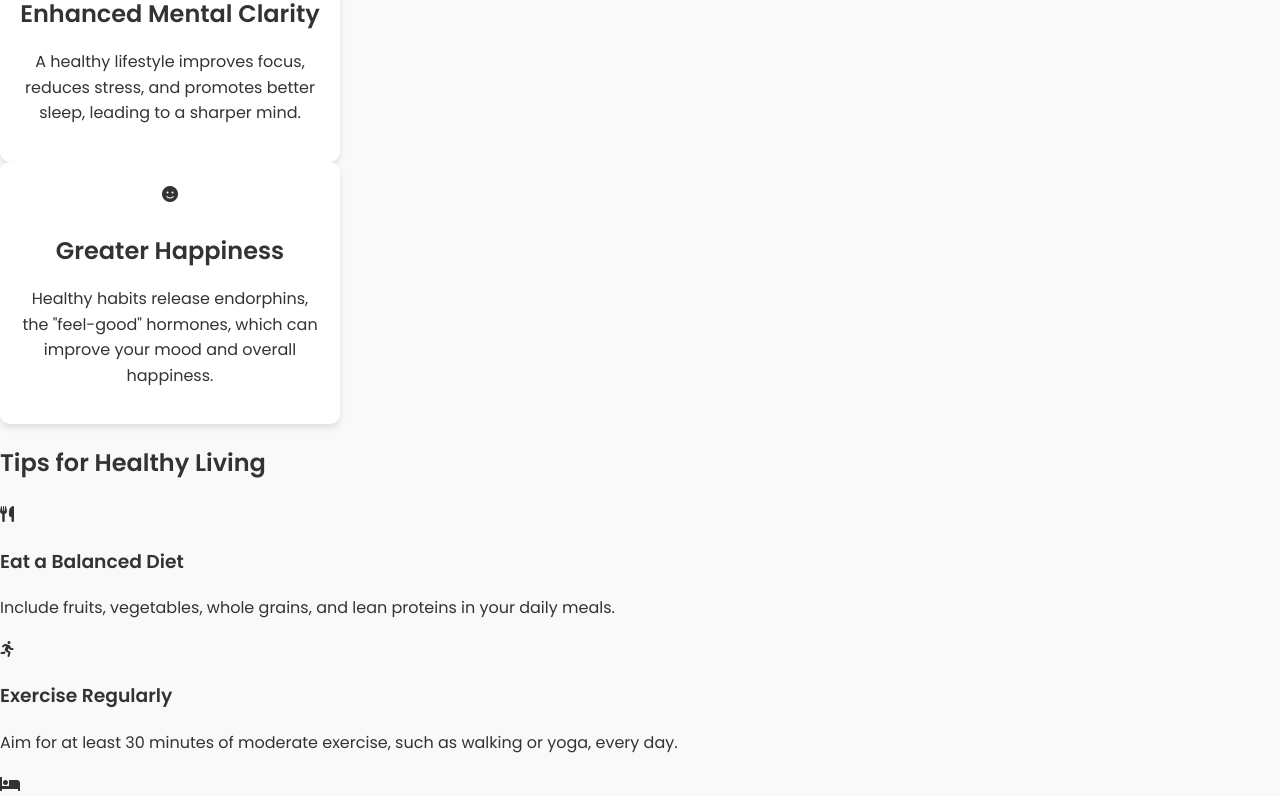
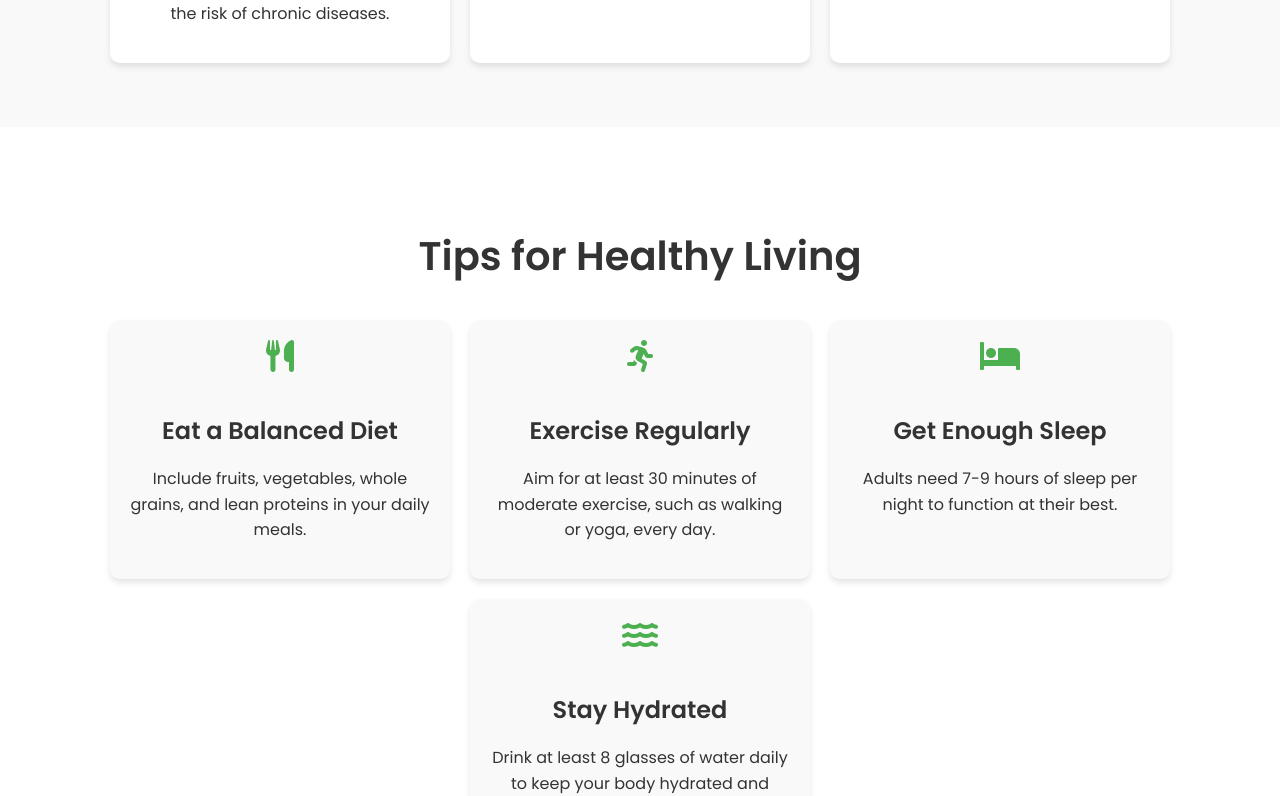
Before and after one commit to shafeekchh/healthyways, a plain HTML site: page index.html in a window 1280 px wide. Shown: the part 1669-2465 px from the top of the page. Drawn offline with Linux system fonts and the light colour scheme.

Commit message:
style.css

```diff
--- a/style.css
+++ b/style.css
@@ -16,9 +16,12 @@ a {
 
 /* Header and Navigation */
 header {
-    background-color: #333;
+    background-color: #4CAF50;
     color: #fff;
     padding: 1rem 0;
+    position: sticky;
+    top: 0;
+    z-index: 1000;
 }
 
 nav {
@@ -44,10 +47,11 @@ nav {
 .nav-links li a {
     color: #fff;
     font-weight: 600;
+    transition: color 0.3s ease;
 }
 
 .nav-links li a:hover {
-    color: #ff6b6b;
+    color: #ffeb3b;
 }
 
 /* Hero Section */
@@ -102,19 +106,19 @@ nav {
     margin: 0 auto;
 }
 
-/* Services Section */
-.services {
+/* Benefits Section */
+.benefits {
     padding: 4rem 20px;
     background-color: #f9f9f9;
     text-align: center;
 }
 
-.services h2 {
+.benefits h2 {
     font-size: 2.5rem;
     margin-bottom: 2rem;
 }
 
-.service-cards {
+.benefits-cards {
     display: flex;
     justify-content: center;
     gap: 20px;
@@ -130,6 +134,12 @@ nav {
     text-align: center;
 }
 
+.card i {
+    font-size: 2rem;
+    color: #4CAF50;
+    margin-bottom: 1rem;
+}
+
 .card h3 {
     font-size: 1.5rem;
     margin-bottom: 1rem;
@@ -139,10 +149,53 @@ nav {
     font-size: 1rem;
 }
 
+/* Tips Section */
+.tips {
+    padding: 4rem 20px;
+    background-color: #fff;
+    text-align: center;
+}
+
+.tips h2 {
+    font-size: 2.5rem;
+    margin-bottom: 2rem;
+}
+
+.tips-list {
+    display: flex;
+    justify-content: center;
+    gap: 20px;
+    flex-wrap: wrap;
+}
+
+.tip {
+    background-color: #f9f9f9;
+    padding: 20px;
+    border-radius: 10px;
+    box-shadow: 0 4px 6px rgba(0, 0, 0, 0.1);
+    width: 300px;
+    text-align: center;
+}
+
+.tip i {
+    font-size: 2rem;
+    color: #4CAF50;
+    margin-bottom: 1rem;
+}
+
+.tip h3 {
+    font-size: 1.5rem;
+    margin-bottom: 1rem;
+}
+
+.tip p {
+    font-size: 1rem;
+}
+
 /* Contact Section */
 .contact {
     padding: 4rem 20px;
-    background-color: #fff;
+    background-color: #f9f9f9;
     text-align: center;
 }
 
@@ -167,7 +220,7 @@ nav {
 }
 
 .contact button {
-    background-color: #ff6b6b;
+    background-color: #4CAF50;
     color: #fff;
     padding: 10px 20px;
     border: none;
@@ -178,7 +231,7 @@ nav {
 }
 
 .contact button:hover {
-    background-color: #ff4c4c;
+    background-color: #45a049;
 }
 
 /* Footer */
@@ -189,3 +242,18 @@ footer {
     padding: 1rem 0;
     margin-top: 2rem;
 }
+
+.social-links {
+    margin-top: 1rem;
+}
+
+.social-links a {
+    color: #fff;
+    margin: 0 10px;
+    font-size: 1.2rem;
+    transition: color 0.3s ease;
+}
+
+.social-links a:hover {
+    color: #4CAF50;
+}
```
